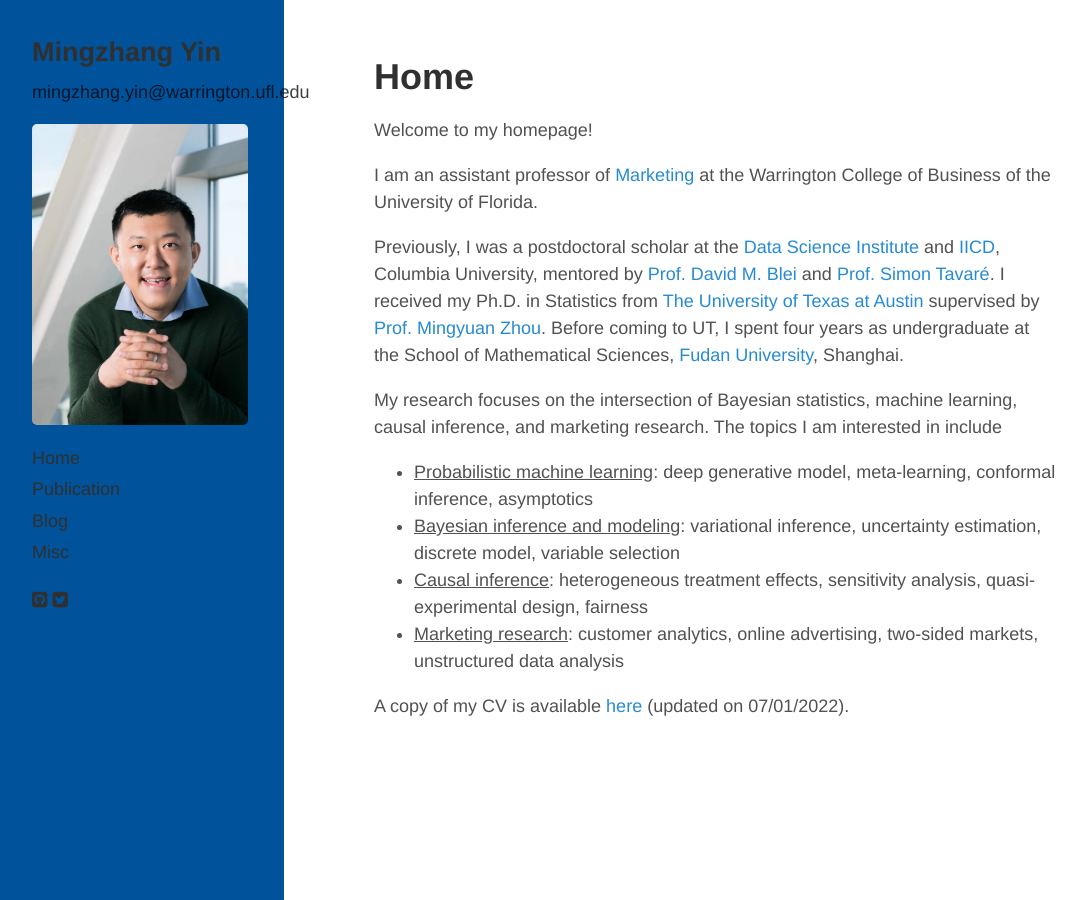
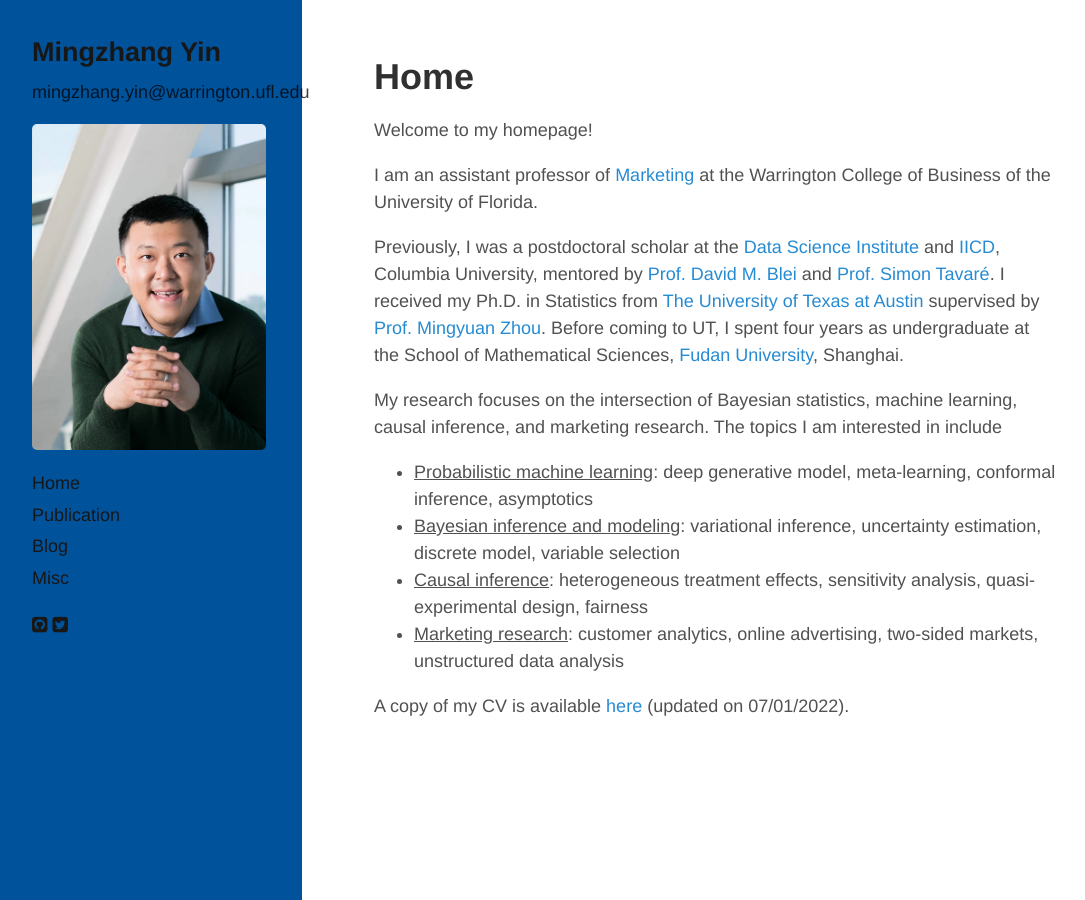
Before and after one commit to mingzhang-yin/mingzhang-yin.github.io, a Jekyll site: the page built from index.md, in a window 1280 px wide. Shown: the whole page, without its empty margins (4-1089 px from the left). Built offline with Jekyll 4.4.1, drawn with Linux system fonts in a browser that asks for light colours; nearby versions of some CDN libraries; a style sheet for code colours, icons or effects is not loaded.

Commit message:
Update hyde.css

```diff
--- a/public/css/hyde.css
+++ b/public/css/hyde.css
@@ -47,19 +47,19 @@
     top: 0;
     left: 0;
     bottom: 0;
-    width: 14rem;
+    width: 15rem;
     text-align: left;
   }
 }
 
 /* Sidebar links */
 .sidebar a {
-  color: #303030;
+  color: #171717;
 }
 
 /* About section */
 .sidebar-about h1 {
-  color: #303030;
+  color: #171717;
   margin-top: 0;
   font-family: "Abril Fatface", serif;
   font-size: 3rem;
```
